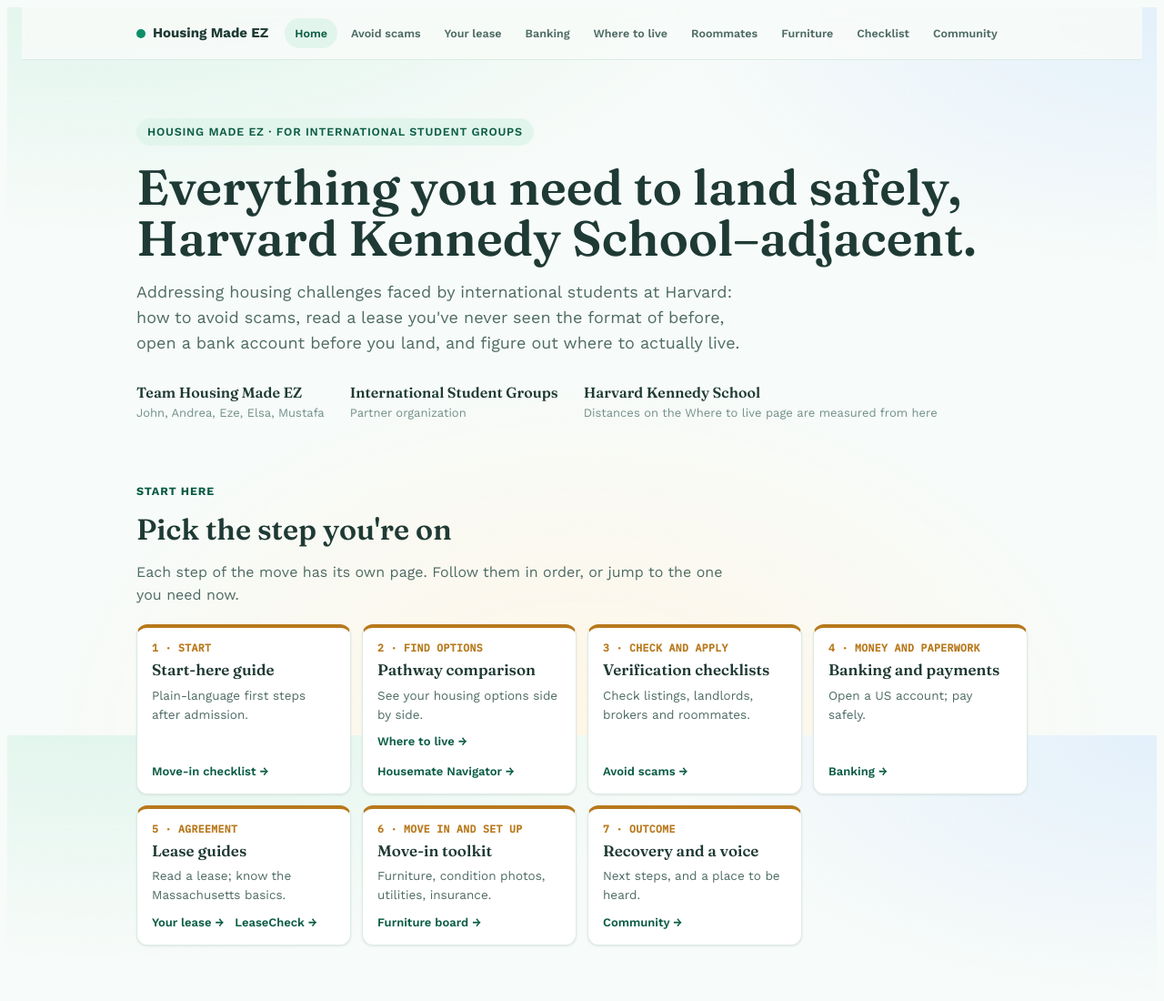
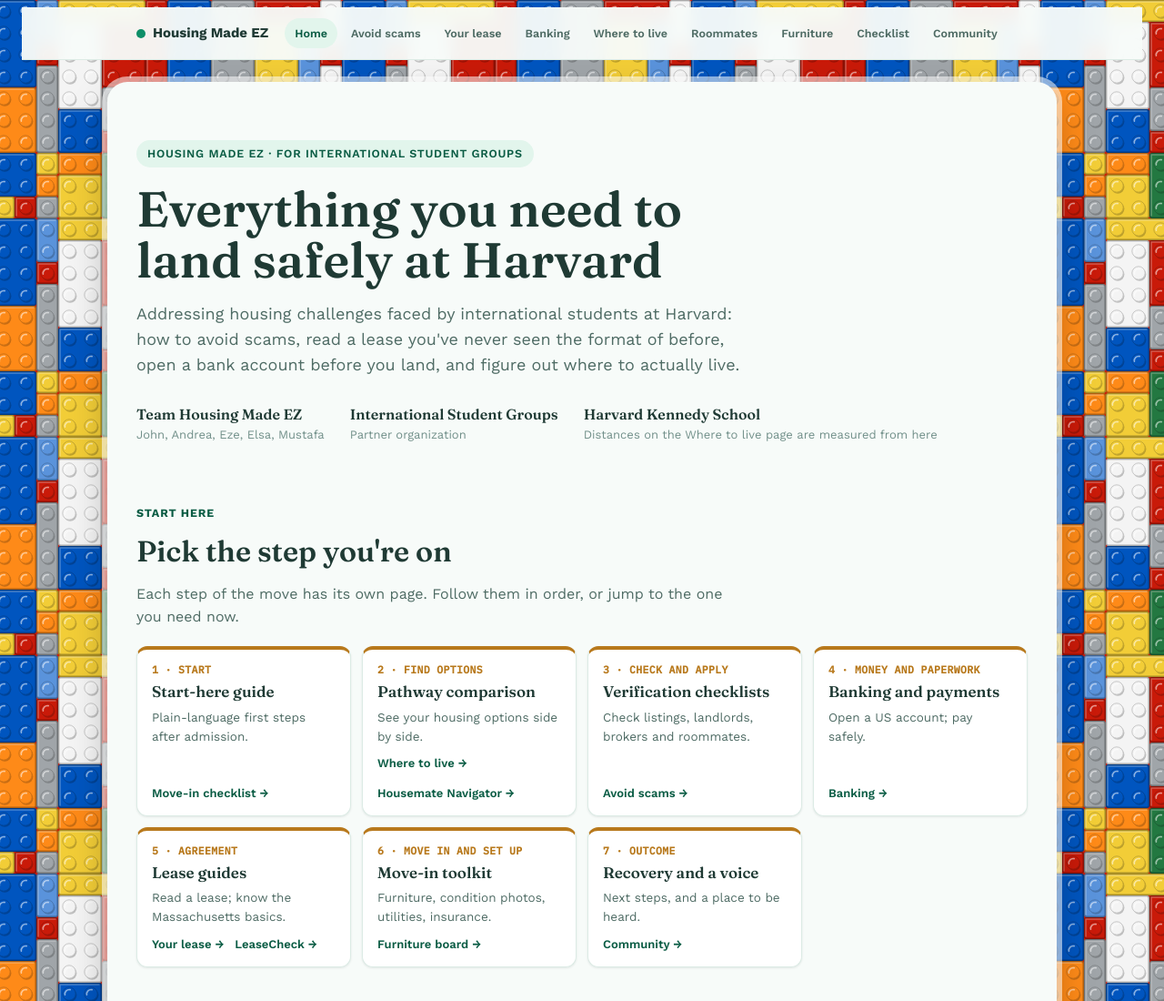
Before and after one commit to JKwonGitHar/MLD-371-HousingMadeEZ-V2, a plain HTML site: page website/index.html in a window 1280 px wide. Shown: the top 1100 px of the page at 91% size. Drawn offline with nearby package versions, Linux system fonts and the light colour scheme.

Commit message:
Add toy-brick background; update home headline

```diff
--- a/website/assets/site.css
+++ b/website/assets/site.css
@@ -28,14 +28,10 @@
   /* ---------- Fonts ---------- */
 
   * { box-sizing: border-box; }
-  html{ background: var(--paper); }
+  /* Toy-brick background: a top-down mosaic of studded bricks (assets/bricks.svg) */
+  html{ background: #C91A09 url("bricks.svg") 0 0 / 384px 240px repeat fixed; }
   body{
-    background-color: var(--paper);
-    background-image:
-      radial-gradient(1200px 520px at 8% -8%, #DDF4EA 0%, transparent 60%),
-      radial-gradient(900px 480px at 100% 0%, #E3F0FB 0%, transparent 60%),
-      radial-gradient(900px 600px at 50% 100%, #FFF6E6 0%, transparent 65%);
-    background-attachment: fixed;
+    background: transparent; /* the brick background is on <html> */
     color: var(--ink);
     font-family: 'Work Sans', system-ui, sans-serif;
     line-height: 1.55;
@@ -560,3 +556,12 @@ main.wrap{ padding-top: 8px; }
 @media (max-width:860px){
 .cm .gate{grid-template-columns:1fr;padding:22px;gap:24px}
 }
+
+/* ===== Brick background: content sits on a light panel so text stays readable ===== */
+.topbar{ background: color-mix(in srgb, var(--paper) 96%, transparent); }
+main.wrap{
+  max-width: 1044px; margin: 24px auto 40px; padding: 8px 32px 4px;
+  background: var(--paper); border-radius: 22px;
+  box-shadow: 0 0 0 6px rgba(255,255,255,.55), 0 18px 40px rgba(0,0,0,.25);
+}
+@media (max-width: 640px){ main.wrap{ margin: 14px auto 24px; padding: 4px 16px 2px; border-radius: 16px; } }
--- a/website/index.html
+++ b/website/index.html
@@ -30,7 +30,7 @@
 <main class="wrap">
   <section class="hero">
     <div class="hero-eyebrow">Housing Made EZ · for International Student Groups</div>
-    <h1>Everything you need to land safely, Harvard Kennedy&nbsp;School–adjacent.</h1>
+    <h1>Everything you need to land safely at Harvard</h1>
     <p class="lede">Addressing housing challenges faced by international students at Harvard: how to avoid scams, read a lease you've never seen the format of before, open a bank account before you land, and figure out where to actually live.</p>
     <div class="hero-meta">
       <div><strong>Team Housing Made EZ</strong>John, Andrea, Eze, Elsa, Mustafa</div>
```
Also changed, not shown: website/assets/bricks.svg (added).
